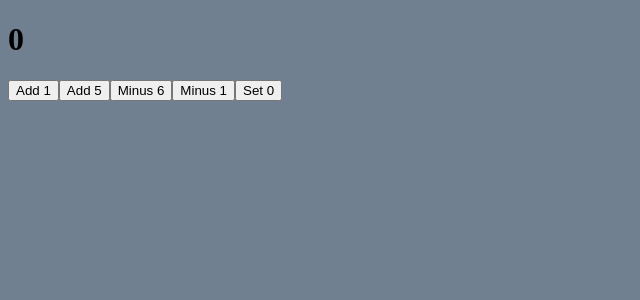
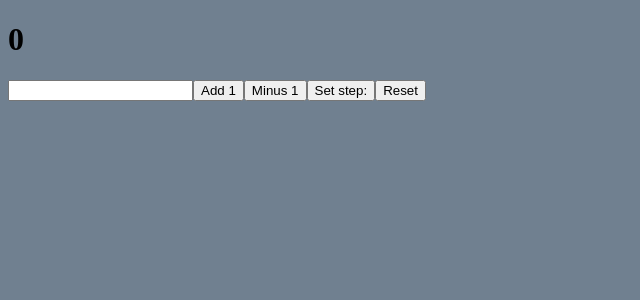
Before and after one commit to alexborovdev/redux-practice, a React (Vite) app: page / in a window 1280 px wide. Shown: the top 300 px of the page, without its empty margins (0-640 px from the left). Built offline with nearby package versions, Linux system fonts and the light colour scheme.

Commit message:
feat: add configurable counter step with Redux

```diff
--- a/src/App.tsx
+++ b/src/App.tsx
@@ -1,18 +1,41 @@
 import { useDispatch, useSelector } from 'react-redux'
 import type { AppDispatch, CounterState } from './store/store.ts'
+import { useState } from 'react'
 
 const App = () => {
+  const [currentStep, setCurrentStep] = useState('')
+
   const count = useSelector((state: CounterState) => state.count)
+  const step = useSelector((state: CounterState) => state.step)
   const dispatch = useDispatch<AppDispatch>()
 
   return (
     <>
       <h1>{count}</h1>
-      <button type="button" onClick={() => dispatch({ type: 'INCREMENT' })}>Add 1</button>
-      <button type="button" onClick={() => dispatch({ type: 'INCREMENT_BY', payload: 5 })}>Add 5</button>
-      <button type="button" onClick={() => dispatch({ type: 'DECREMENT_BY', payload: 6 })}>Minus 6</button>
-      <button type="button" onClick={() => dispatch({ type: 'DECREMENT' })}>Minus 1</button>
-      <button type="button" onClick={() => dispatch({ type: 'RESET' })}>Set 0</button>
+      <input
+        type="number"
+        value={currentStep}
+        onChange={(event) => setCurrentStep(event.currentTarget.value)}
+      />
+      <button
+        type="button"
+        onClick={() => dispatch({ type: 'INCREMENT' })}
+      >
+        Add {step}
+      </button>
+      <button
+        type="button"
+        onClick={() => dispatch({ type: 'DECREMENT' })}
+      >
+        Minus {step}
+      </button>
+      <button
+        type="button"
+        onClick={() => dispatch({ type: 'SET_STEP', payload: +currentStep })}
+      >
+        Set step: {currentStep}
+      </button>
+      <button type="button" onClick={() => dispatch({ type: 'RESET' })}>Reset</button>
     </>
   )
 }
--- a/src/store/store.ts
+++ b/src/store/store.ts
@@ -1,33 +1,29 @@
 import { legacy_createStore as createStore } from 'redux'
 
-export type CounterState = { count: number }
+export type CounterState = { count: number, step: number }
 export type AppDispatch = typeof store.dispatch
 
 export type Action =
   | { type: 'INCREMENT' }
   | { type: 'DECREMENT' }
+  | { type: 'SET_STEP', payload: number }
   | { type: 'RESET' }
-  | { type: 'INCREMENT_BY'; payload: number }
-  | { type: 'DECREMENT_BY'; payload: number }
 
-const initialState: CounterState = { count: 0 }
+const initialState: CounterState = { count: 0, step: 1 }
 
 const counterReducer = (state = initialState, action: Action) => {
   switch (action.type) {
     case 'INCREMENT': {
-      return { ...state, count: state.count + 1 }
-    }
-    case 'INCREMENT_BY': {
-      return { ...state, count: state.count + action.payload }
+      return { ...state, count: state.count + state.step }
     }
     case 'DECREMENT': {
-      return { ...state, count: state.count - 1 }
+      return { ...state, count: state.count - state.step }
     }
-    case 'DECREMENT_BY': {
-      return { ...state, count: state.count - action.payload }
+    case 'SET_STEP': {
+      return { ...state, step: action.payload }
     }
     case 'RESET': {
-      return { ...state, count: 0 }
+      return initialState
     }
 
     default: {
```
